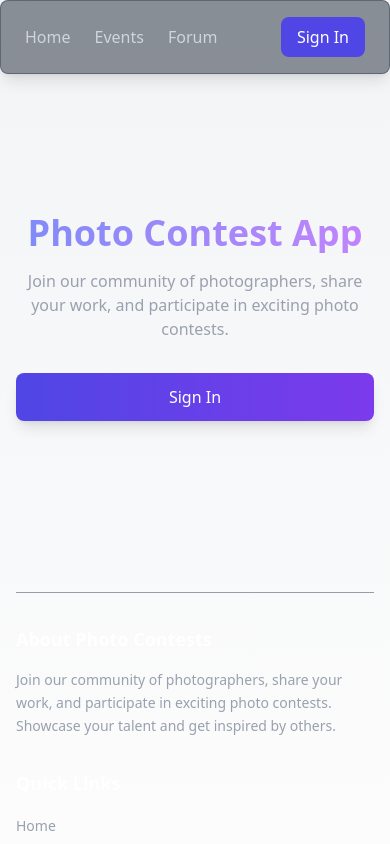
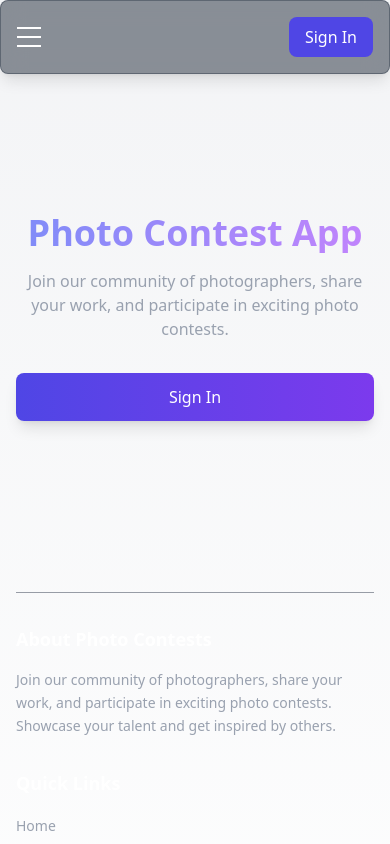
Before and after one commit to ConnRaus/ApertureExpo, a React (Vite) app in the folder frontend/: page / in a window 390 px wide. Shown: the top 844 px of the page. Built offline with nearby package versions, Linux system fonts and the light colour scheme; no server answers.

Commit message:
add hamburger menu

```diff
--- a/frontend/src/components/Navigation.jsx
+++ b/frontend/src/components/Navigation.jsx
@@ -1,4 +1,4 @@
-import React from "react";
+import React, { useState } from "react";
 import { Link } from "react-router-dom";
 import {
   SignedIn,
@@ -11,10 +11,37 @@ import styles from "../styles/components/Navigation.module.css";
 
 function Navigation() {
   const { user } = useUser();
+  const [mobileMenuOpen, setMobileMenuOpen] = useState(false);
+
+  const toggleMobileMenu = () => {
+    setMobileMenuOpen(!mobileMenuOpen);
+  };
 
   return (
     <nav className={styles.navHeader}>
       <div className={styles.navLeft}>
+        <button
+          className={styles.hamburgerButton}
+          onClick={toggleMobileMenu}
+          aria-label="Toggle menu"
+        >
+          <div
+            className={`${styles.hamburgerLine} ${
+              mobileMenuOpen ? styles.active : ""
+            }`}
+          ></div>
+          <div
+            className={`${styles.hamburgerLine} ${
+              mobileMenuOpen ? styles.active : ""
+            }`}
+          ></div>
+          <div
+            className={`${styles.hamburgerLine} ${
+              mobileMenuOpen ? styles.active : ""
+            }`}
+          ></div>
+        </button>
+        <div className={styles.desktopNav}>
           <Link to="/" className={styles.navLink}>
             Home
           </Link>
@@ -25,11 +52,15 @@ function Navigation() {
             Forum
           </Link>
         </div>
+      </div>
+
       <div className={styles.navRight}>
         <SignedIn>
+          <div className={styles.desktopOnly}>
             <Link to={`/users/${user?.id}`} className={styles.navLink}>
               Your Profile
             </Link>
+          </div>
           <UserButton />
         </SignedIn>
         <SignedOut>
@@ -38,6 +69,42 @@ function Navigation() {
           </SignInButton>
         </SignedOut>
       </div>
+
+      {/* Mobile Menu */}
+      <div
+        className={`${styles.mobileMenu} ${mobileMenuOpen ? styles.open : ""}`}
+      >
+        <Link
+          to="/"
+          className={styles.mobileNavLink}
+          onClick={toggleMobileMenu}
+        >
+          Home
+        </Link>
+        <Link
+          to="/events"
+          className={styles.mobileNavLink}
+          onClick={toggleMobileMenu}
+        >
+          Events
+        </Link>
+        <Link
+          to="/forum"
+          className={styles.mobileNavLink}
+          onClick={toggleMobileMenu}
+        >
+          Forum
+        </Link>
+        <SignedIn>
+          <Link
+            to={`/users/${user?.id}`}
+            className={styles.mobileNavLink}
+            onClick={toggleMobileMenu}
+          >
+            Your Profile
+          </Link>
+        </SignedIn>
+      </div>
     </nav>
   );
 }
--- a/frontend/src/styles/components/Navigation.module.css
+++ b/frontend/src/styles/components/Navigation.module.css
@@ -10,6 +10,10 @@
     0 4px 6px -4px rgba(0, 0, 0, 0.1);
   margin-bottom: 2rem;
   border: 1px solid rgba(55, 65, 81, 0.5);
+  position: relative;
+  flex-wrap: wrap;
+  min-height: 64px; /* Set a fixed minimum height */
+  z-index: 9998; /* High z-index but below the menu */
 }
 
 .navLeft,
@@ -17,6 +21,12 @@
   display: flex;
   align-items: center;
   gap: 1.5rem;
+}
+
+.desktopNav {
+  display: flex;
+  align-items: center;
+  gap: 2rem; /* Increased spacing between nav links */
 }
 
 .navLink {
@@ -57,3 +67,112 @@
 .signInButton:hover {
   background-color: rgb(99, 102, 241);
 }
+
+/* Hamburger Menu Styles */
+.hamburgerButton {
+  display: none;
+  flex-direction: column;
+  justify-content: space-between;
+  width: 24px;
+  height: 20px;
+  background: transparent;
+  border: none;
+  cursor: pointer;
+  padding: 0;
+  margin-right: 15px; /* Changed from margin-left to margin-right */
+}
+
+.hamburgerLine {
+  width: 24px;
+  height: 2px;
+  background-color: white;
+  transition: all 0.3s ease;
+}
+
+/* Active hamburger icon styling (X shape) */
+.hamburgerLine.active:nth-child(1) {
+  transform: translateY(9px) rotate(45deg);
+}
+
+.hamburgerLine.active:nth-child(2) {
+  opacity: 0;
+}
+
+.hamburgerLine.active:nth-child(3) {
+  transform: translateY(-9px) rotate(-45deg);
+}
+
+/* Mobile Menu */
+.mobileMenu {
+  display: none;
+  flex-direction: column;
+  width: 100%;
+  max-width: 100vw;
+  padding: 0;
+  margin: 0;
+  overflow: hidden;
+  max-height: 0;
+  transition: max-height 0.3s ease-out, opacity 0.2s ease;
+  position: fixed;
+  top: 64px;
+  left: 0;
+  right: 0;
+  background-color: rgba(31, 41, 55, 0.95);
+  backdrop-filter: blur(12px);
+  border-radius: 0 0 0.5rem 0.5rem;
+  border: 1px solid rgba(55, 65, 81, 0.5);
+  border-top: none;
+  z-index: 9999;
+  box-shadow: 0 10px 15px -3px rgba(0, 0, 0, 0.2);
+  opacity: 0;
+  pointer-events: none;
+}
+
+.mobileMenu.open {
+  max-height: 300px;
+  padding: 1rem 0;
+  opacity: 1;
+  pointer-events: all;
+}
+
+.mobileNavLink {
+  color: rgb(209, 213, 219);
+  padding: 0.75rem 0;
+  text-align: center;
+  transition: all 0.2s;
+  width: 100%;
+}
+
+.mobileNavLink:hover {
+  color: white;
+  background-color: rgba(55, 65, 81, 0.3);
+}
+
+/* Media Queries */
+@media (max-width: 640px) {
+  .desktopNav {
+    display: none;
+  }
+
+  .desktopOnly {
+    display: none;
+  }
+
+  .hamburgerButton {
+    display: flex;
+  }
+
+  .mobileMenu {
+    display: flex;
+  }
+
+  .navHeader {
+    padding: 1rem;
+  }
+}
+
+@media (min-width: 641px) {
+  .mobileMenu {
+    display: none;
+  }
+}
```
Lines whose indentation alone changed are shown as unchanged.
